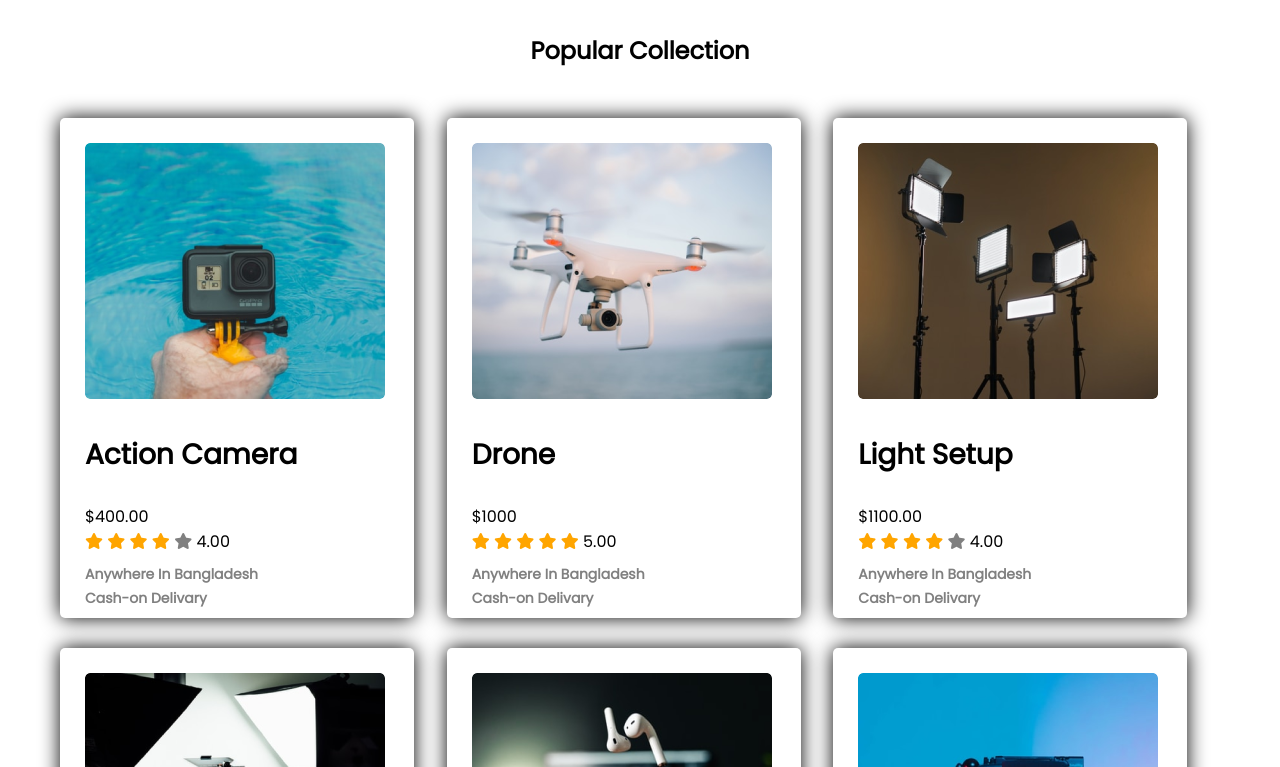
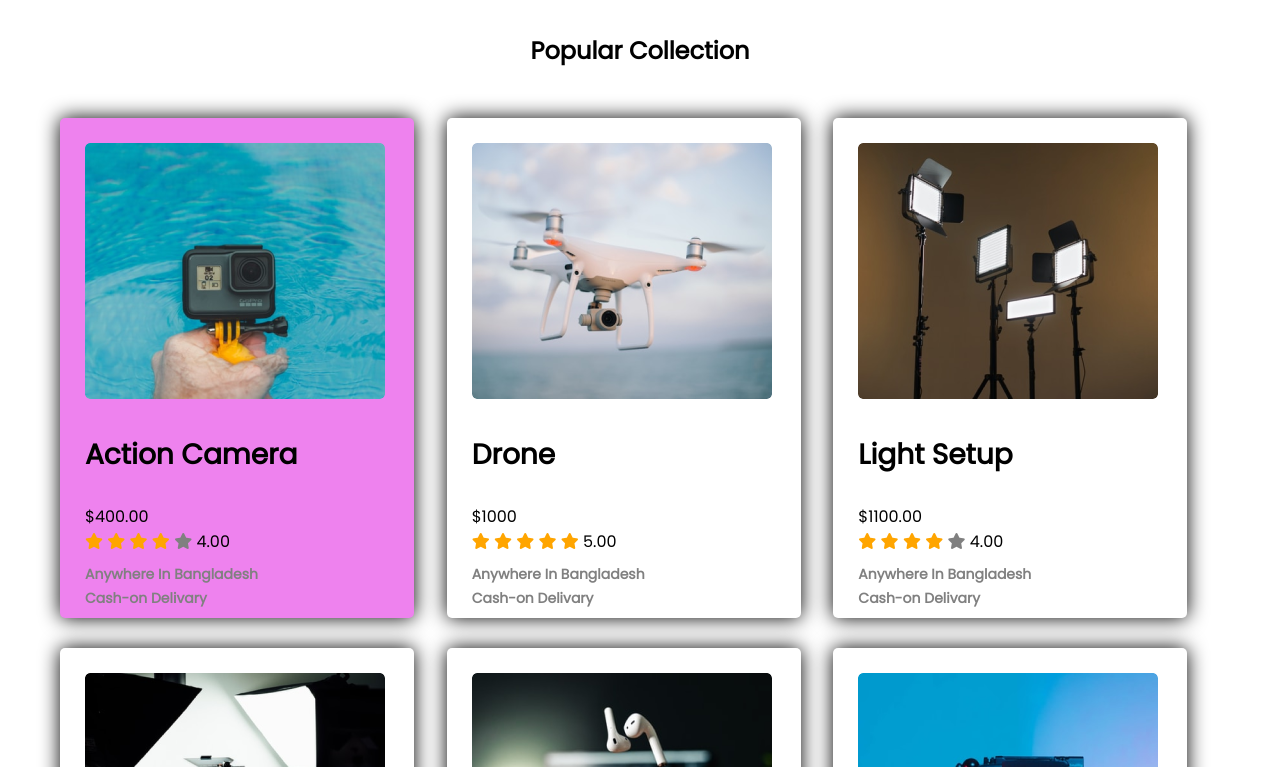
Before and after one commit to tanbirh55/second-assignment, a plain HTML site: page index.html in a window 1280 px wide. In both pictures the pointer is over the element 237 px from the left and 964 px from the top of the page. Shown: the part 597-1364 px from the top of the page. Drawn offline with Linux system fonts and the light colour scheme.

Commit message:
gallerys-hover

```diff
--- a/style.css
+++ b/style.css
@@ -67,8 +67,9 @@ body{
     width: 300px;
     height: 256px;
     border-radius: 5px;
-
-
+}
+.gallerys:hover{
+    background-color: violet;
 }
 .available{
 
```
